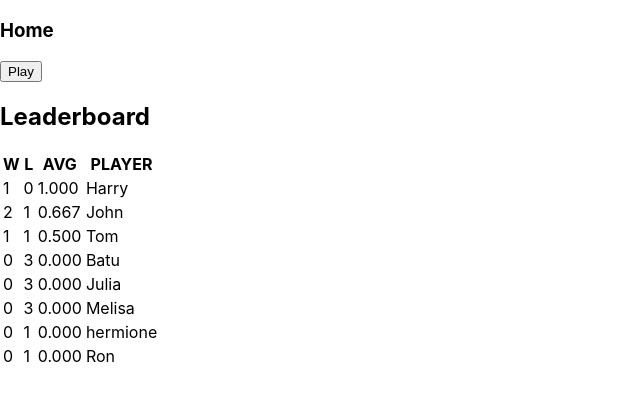
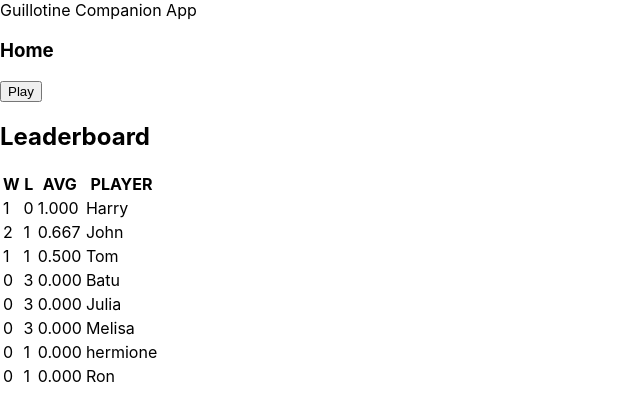
Before and after one commit to tsteelematc/tca-guillotine, a React (Create React App) app: page / in a window 1280 px wide. Shown: the top 420 px of the page, without its empty margins (0-640 px from the left). Built offline with nearby package versions, Linux system fonts and the light colour scheme.

Commit message:
Initial header working...
Not dynamic yet, that's next...

```diff
--- a/src/App.tsx
+++ b/src/App.tsx
@@ -59,6 +59,8 @@ const App = () => {
 
   const [gameResults, setGameResults] = useState<GameResult[]>(dummyGameResults);
 
+  const [title, setTitle] = useState("Guillotine Companion App");
+
   const addNewGameResult = (result: GameResult) => setGameResults(
     [
       ...gameResults
@@ -88,11 +90,24 @@ const App = () => {
 
   return (
     <div
-      className="App p-3"
+      className="App"
     >
-      <RouterProvider
-        router={router}
-      />
+      <div
+        className='navbar bg-base-300'
+      >
+        <span
+          className='text-lg font-bold'
+        >
+          { title }
+        </span>
+      </div>
+      <div
+        className='p-3'
+      >
+        <RouterProvider
+          router={router}
+        />
+      </div>
     </div>
   );
 }
```
